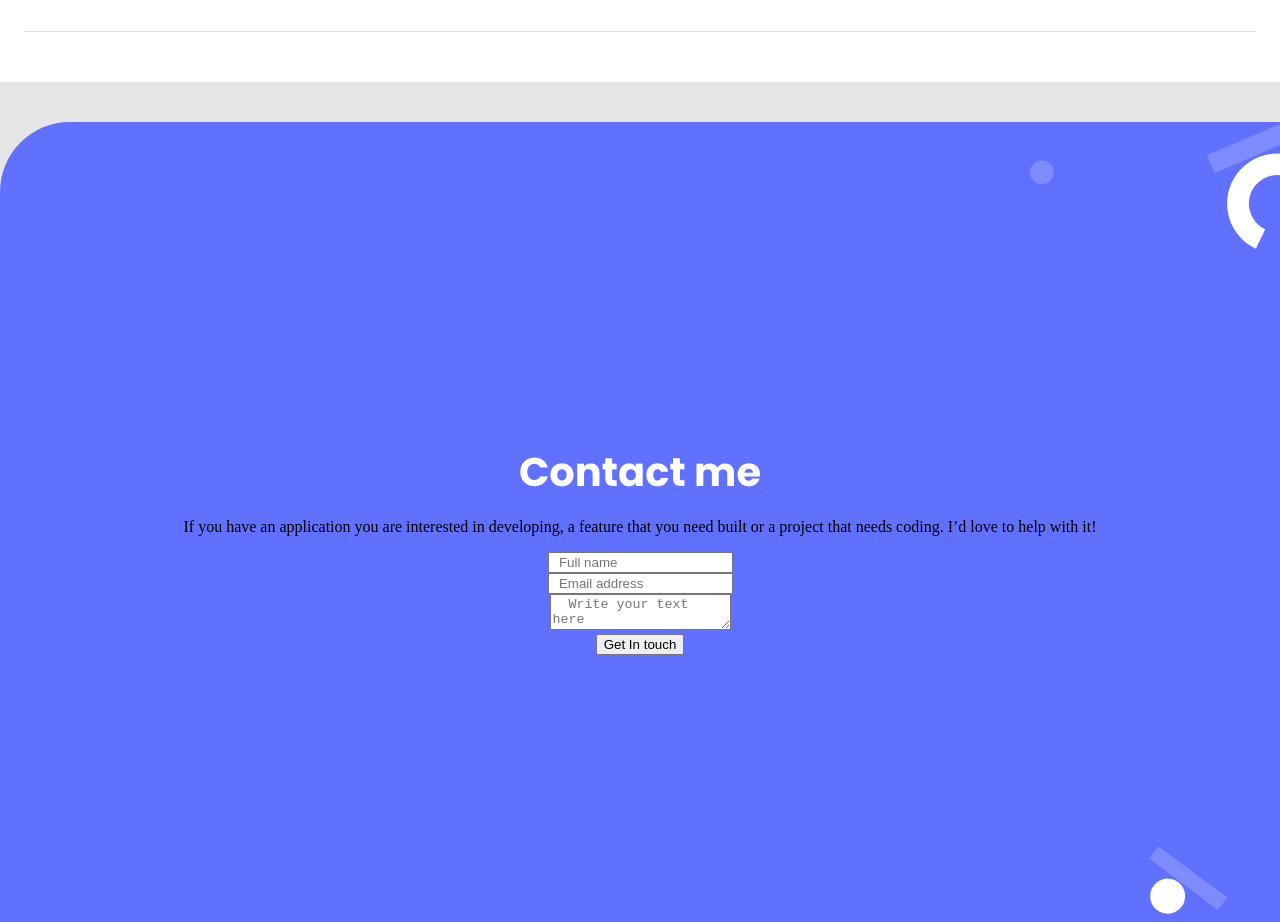
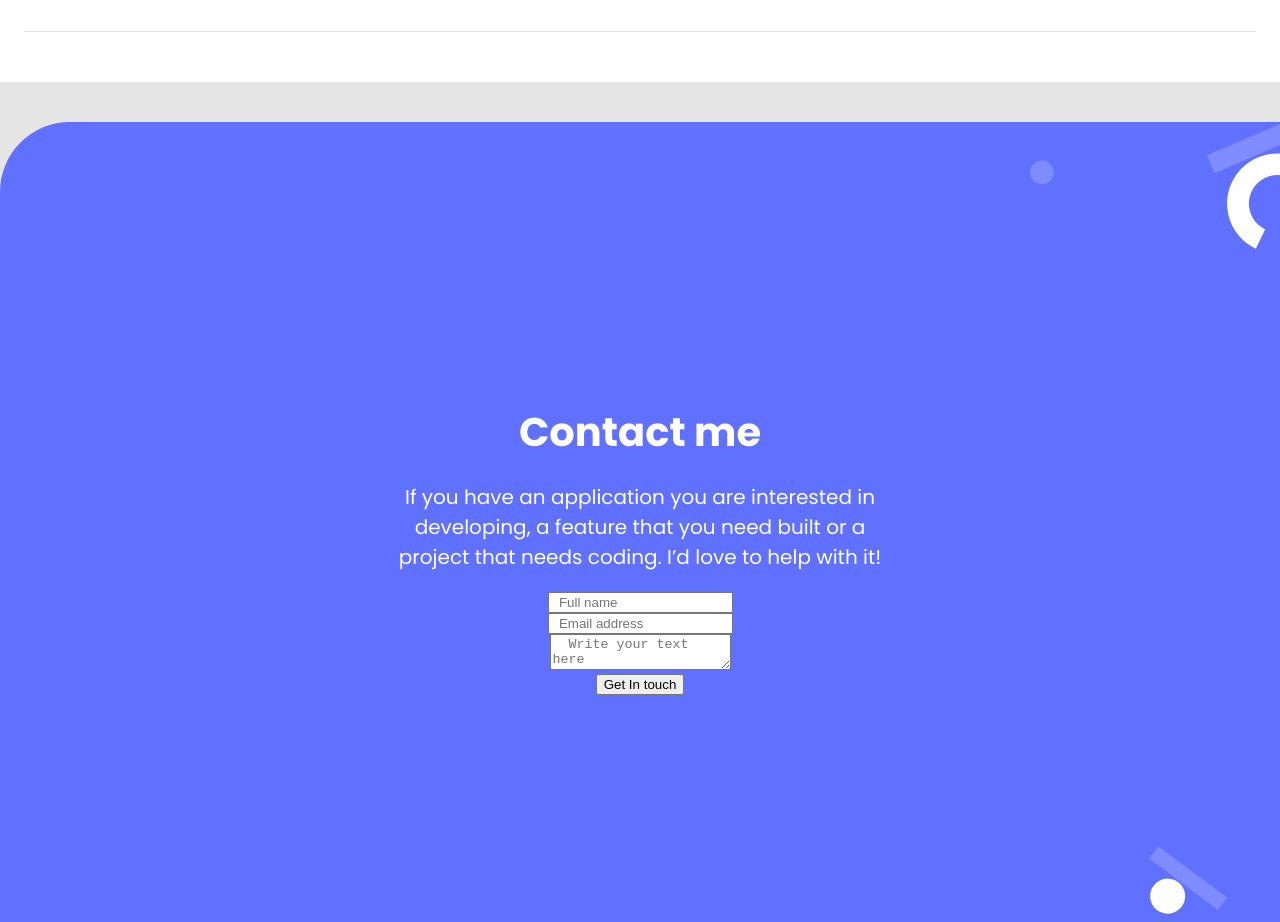
Before and after one commit to Fentahunn/contact_form_final, a plain HTML site: page index.html in a window 1280 px wide. Shown: the part 5074-5996 px from the top of the page. Drawn offline with Linux system fonts and the light colour scheme.

Commit message:
Add styles for paragraph

```diff
--- a/style.css
+++ b/style.css
@@ -575,3 +575,19 @@ footer {
   padding: 0;
   margin: 0;
 }
+
+.contactme > p {
+  color: white;
+  font-family: "Poppins", sans-serif;
+  font-size: 20px;
+  text-align: center;
+  width: 80%;
+}
+
+.contactme {
+  display: flex;
+  flex-direction: column;
+  justify-content: center;
+  justify-items: center;
+  padding: 0 25vw;
+}
```
